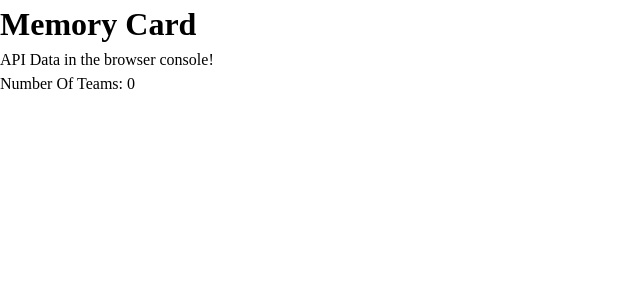
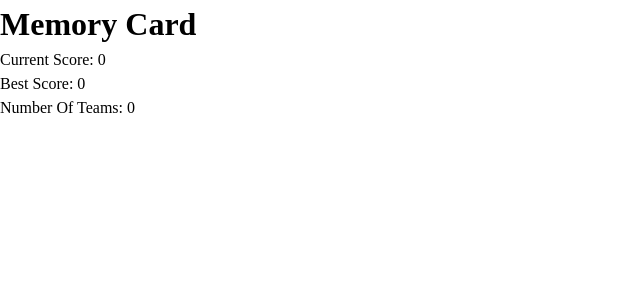
Before and after one commit to rlechuong/memory-card, a React (Vite) app: page / in a window 1280 px wide. Shown: the top 300 px of the page, without its empty margins (0-640 px from the left). Built offline with nearby package versions, Linux system fonts and the light colour scheme; no server answers.

Commit message:
Add initial Scoreboard component

```diff
--- a/src/App.jsx
+++ b/src/App.jsx
@@ -1,9 +1,11 @@
 import { useEffect, useState } from "react";
 import "./App.css";
+import Scoreboard from "./components/Scoreboard";
 
 function App() {
   const [teams, setTeams] = useState([]);
   const [loading, setLoading] = useState(true);
+  const [scoreData, setScoreData] = useState({ currentScore: 0, bestScore: 0 });
 
   useEffect(() => {
     fetch("https://site.api.espn.com/apis/site/v2/sports/basketball/nba/teams")
@@ -28,7 +30,7 @@ function App() {
   return (
     <div className="App">
       <h1>Memory Card</h1>
-      <p>API Data in the browser console!</p>
+      <Scoreboard scoreData={scoreData} />
       <p>Number Of Teams: {teams.length}</p>
     </div>
   );
--- /dev/null
+++ b/src/components/Scoreboard.jsx
@@ -0,0 +1,10 @@
+function Scoreboard({ scoreData }) {
+  return (
+    <div className="scoreboard">
+      <p>Current Score: {scoreData.currentScore} </p>
+      <p>Best Score: {scoreData.bestScore}</p>
+    </div>
+  );
+}
+
+export default Scoreboard;
```
